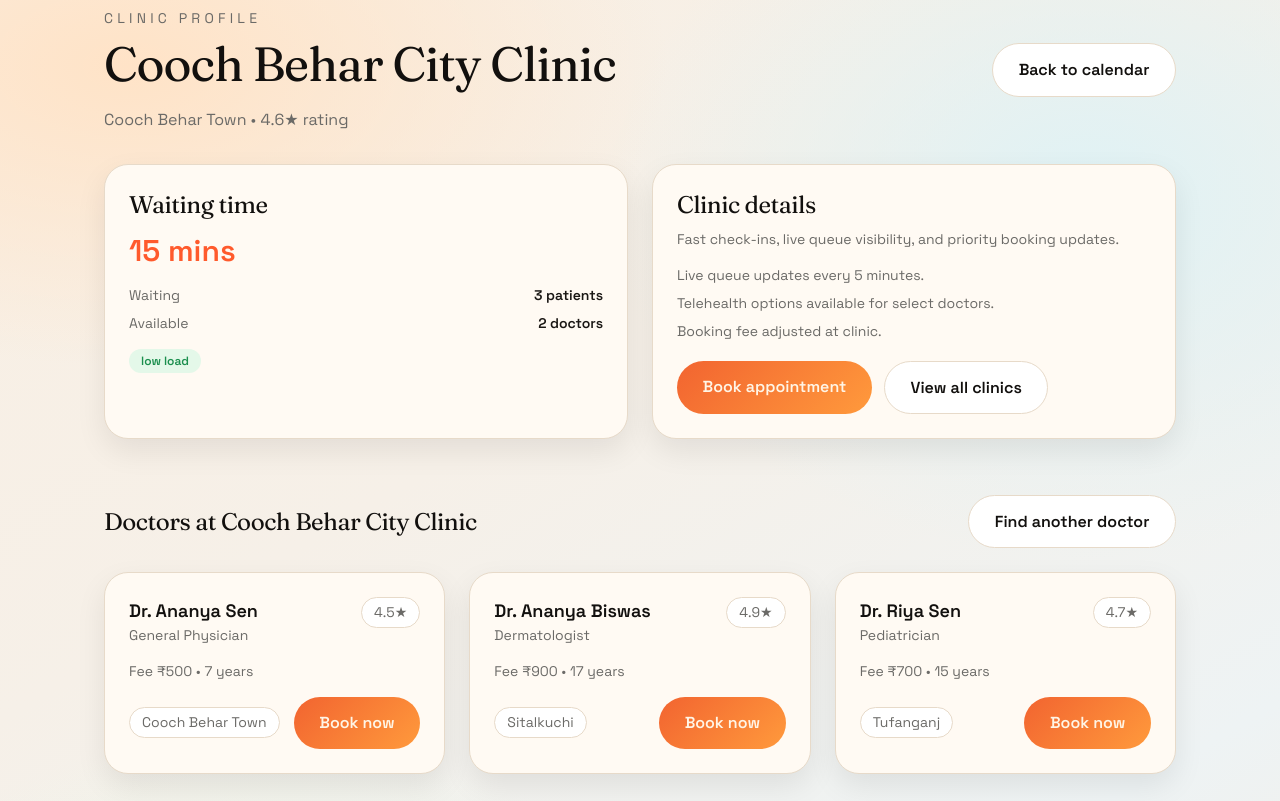
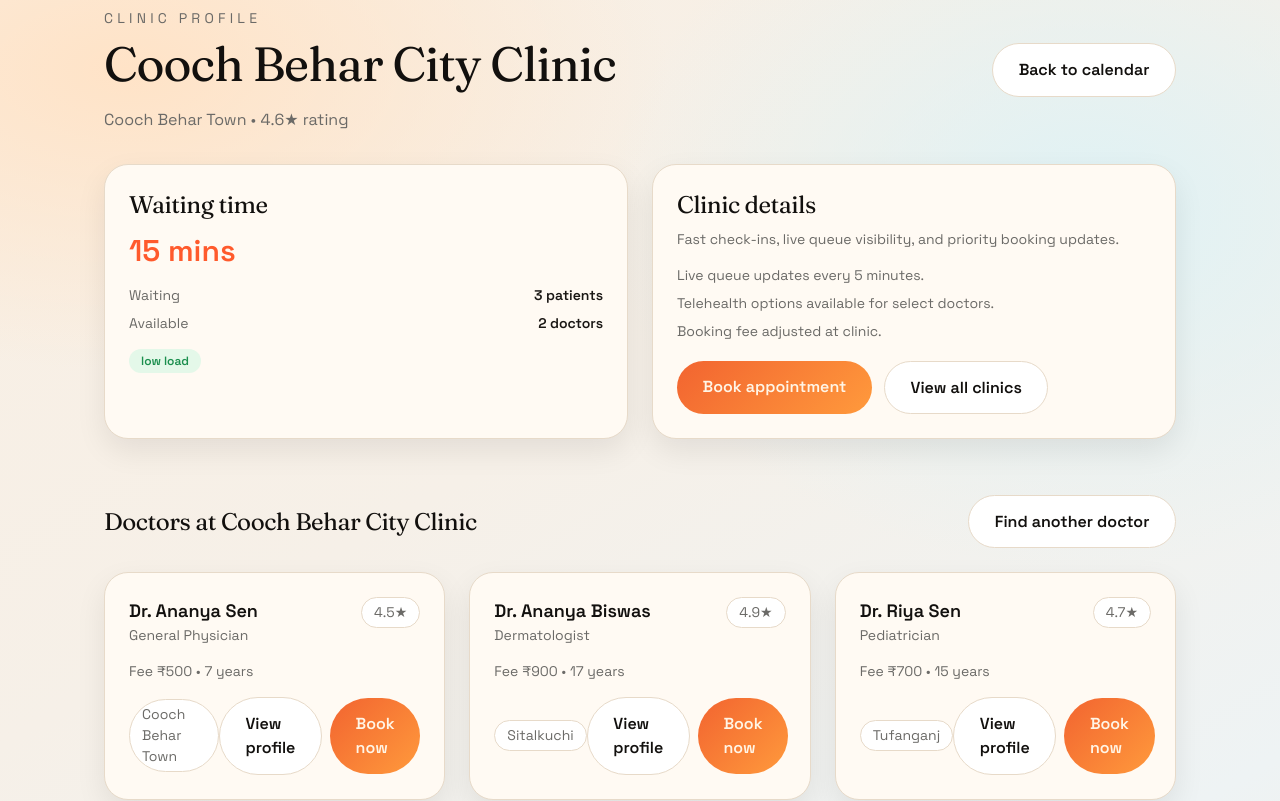
Before and after one commit to moyukh229197/XDOC, a Next.js app: page /clinic/cooch-behar-city-clinic in a window 1280 px wide. Shown: the top 801 px of the page. Built offline with nearby package versions, Linux system fonts and the light colour scheme.

Commit message:
Fix clinic slug matching

```diff
--- a/src/app/clinic/[id]/page.tsx
+++ b/src/app/clinic/[id]/page.tsx
@@ -12,7 +12,9 @@ type ClinicPageProps = {
 
 export default function ClinicProfilePage({ params }: ClinicPageProps) {
   const [doctorList, setDoctorList] = useState(doctors);
-  const clinicFromList = clinics.find((item) => item.id === params.id);
+  const clinicFromList = clinics.find(
+    (item) => item.id === params.id || clinicIdFromName(item.name) === params.id
+  );
 
   useEffect(() => {
     fetch("/api/doctors")
@@ -159,9 +161,14 @@ export default function ClinicProfilePage({ params }: ClinicPageProps) {
                 </p>
                 <div className="mt-auto flex items-center justify-between">
                   <span className="pill">{doctor.location}</span>
-                  <Link className="button-primary" href={`/book/${doctor.id}`}>
-                    Book now
-                  </Link>
+                  <div className="flex items-center gap-2">
+                    <Link className="button-outline" href={`/doctors/${doctor.id}`}>
+                      View profile
+                    </Link>
+                    <Link className="button-primary" href={`/book/${doctor.id}`}>
+                      Book now
+                    </Link>
+                  </div>
                 </div>
               </div>
             ))}
```
